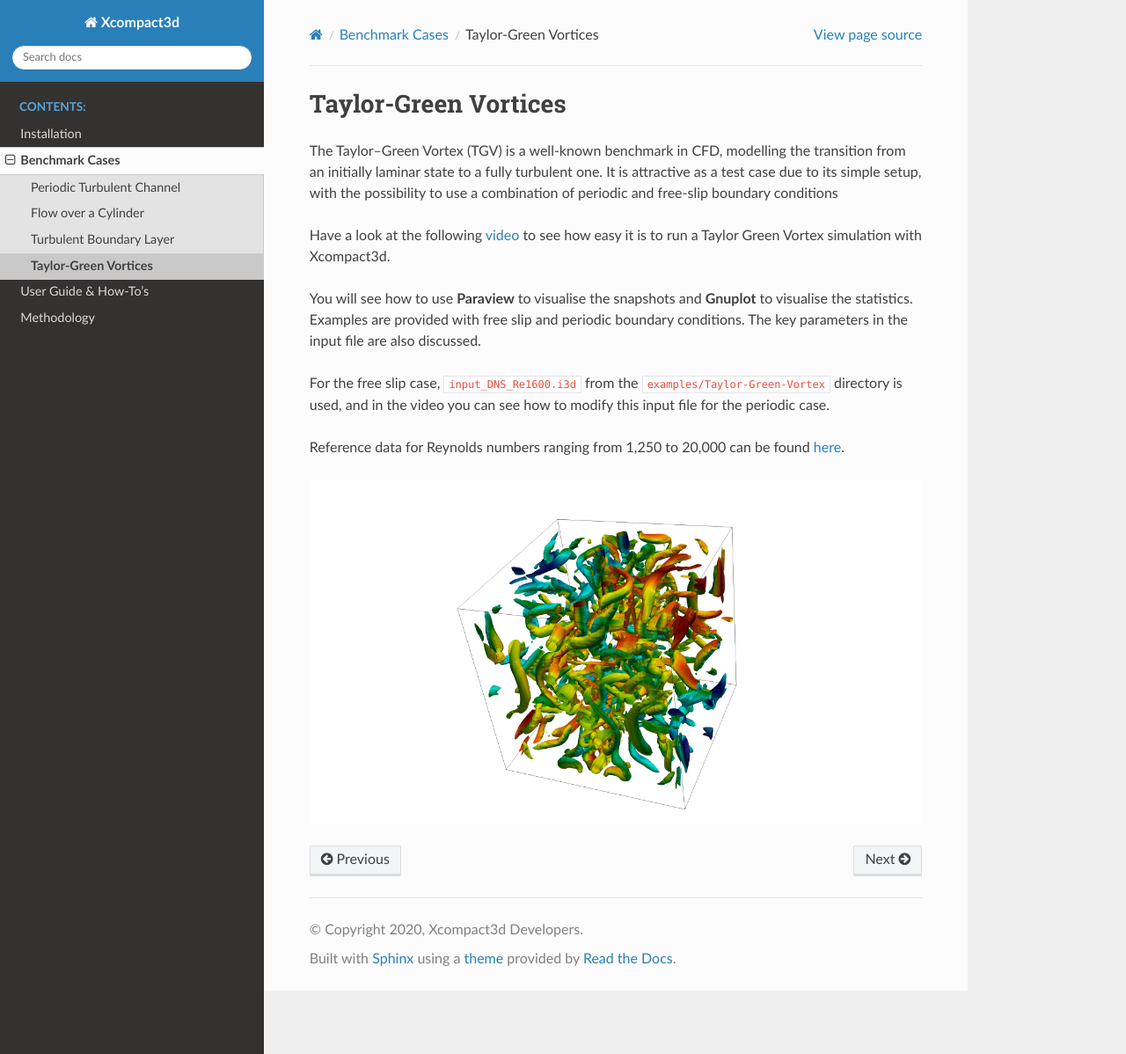
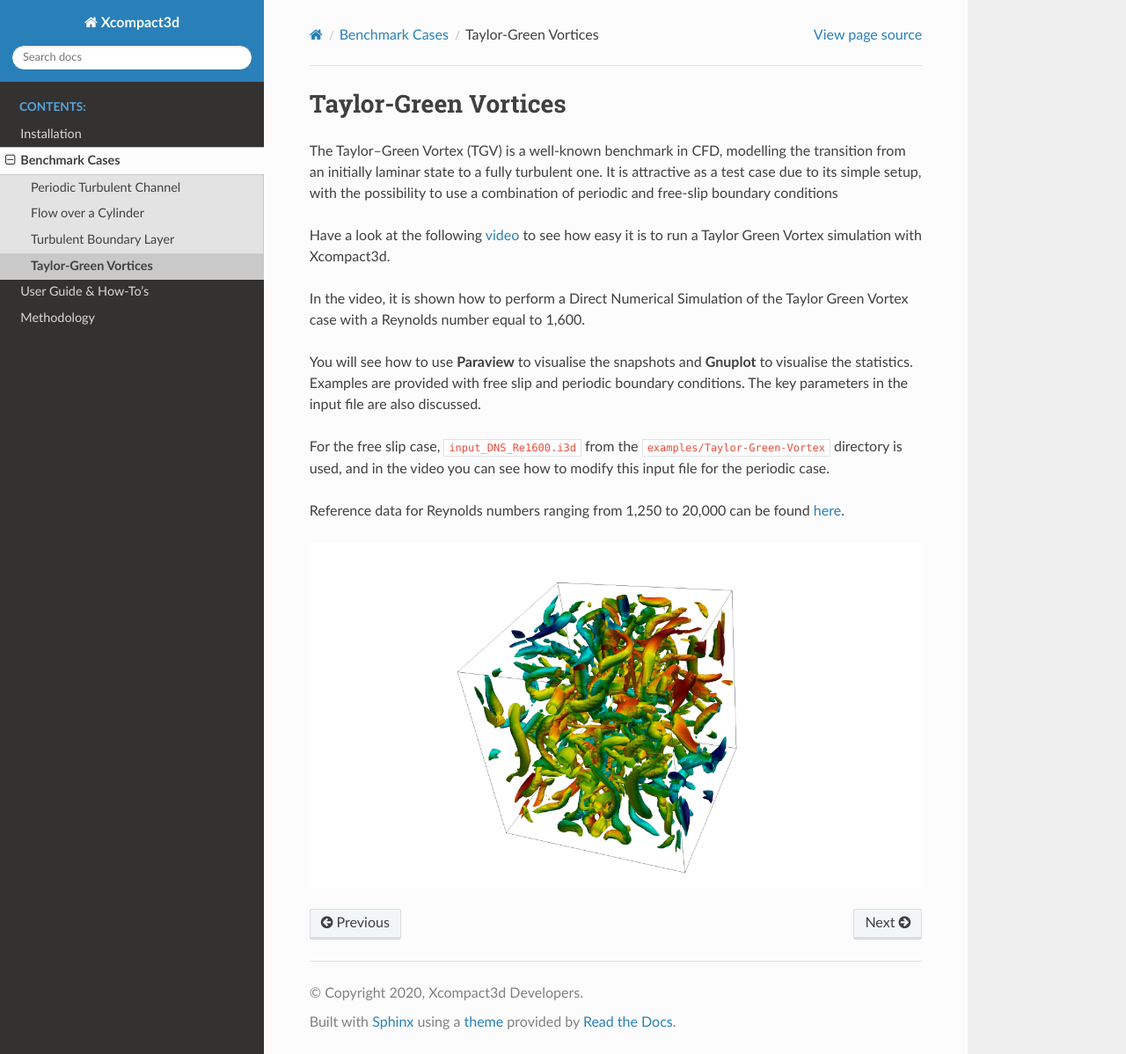
Before and after one commit to xcompact3d/Incompact3d, a Sphinx documentation site: the page built from docs/pages/cases/TGV.rst, in a window 1280 px wide and 1198 px high. Shown: the whole window at 88% size. Built offline with Sphinx 7.4.7 and the Read the Docs theme 2.0.0, drawn with Linux system fonts in a browser that asks for light colours.

Commit message:
Update TGV.rst

```diff
--- a/docs/pages/cases/TGV.rst
+++ b/docs/pages/cases/TGV.rst
@@ -4,6 +4,8 @@ The Taylor–Green Vortex (TGV) is a well-known benchmark in CFD, modelling the
 periodic and free-slip boundary conditions
 
 Have a look at the following `video <https://www.youtube.com/watch?v=yj0njXod7iU>`_ to see how easy it is to run a Taylor Green Vortex simulation with Xcompact3d.
+
+In the video, it is shown how to perform a Direct Numerical Simulation of the Taylor Green Vortex case with a Reynolds number equal to 1,600.
 
 You will see how to use **Paraview** to visualise the snapshots and **Gnuplot** to visualise the statistics. Examples are provided with free slip and periodic boundary conditions. The key parameters in the input file are also discussed.
 
```
